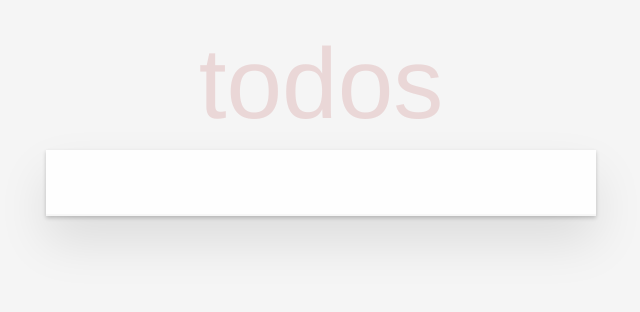
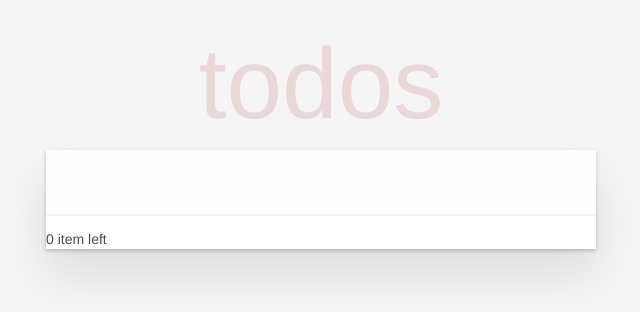
Before and after one commit to Mvovik/lits, a React (Create React App) app: page / in a window 1280 px wide. Shown: the top 312 px of the page, without its empty margins (319-959 px from the left). Built offline with nearby package versions, Linux system fonts and the light colour scheme.

Commit message:
counting of todo's

```diff
--- a/src/App.js
+++ b/src/App.js
@@ -37,6 +37,9 @@ class App extends Component {
             <List todoList={todoList} />
           </section>
         </form>
+        <div>
+          {todoList.length} item left
+        </div>
       </section>
     );
   }
```
